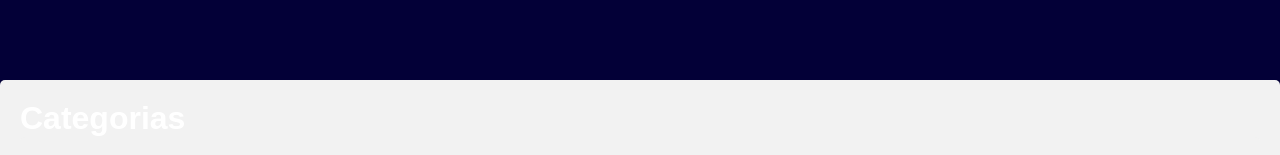
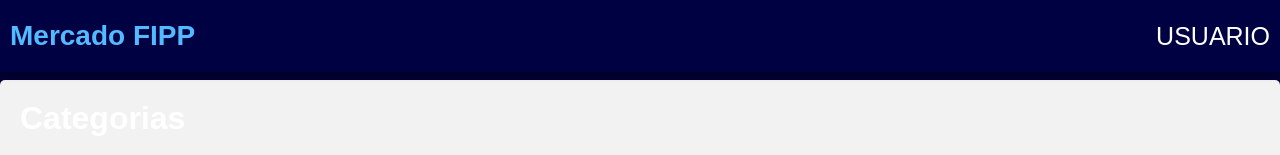
Before and after one commit to MaduRibeiroo/MercadoFIPP, a Vue app: page /form-categorias/Categorias in a window 1280 px wide. Shown: the top 155 px of the page. Built offline with nearby package versions, Linux system fonts and the light colour scheme; no server answers.

Commit message:
aaaaaaaa socorro

```diff
--- a/src/components/forms/FormCategoria.vue
+++ b/src/components/forms/FormCategoria.vue
@@ -1,4 +1,11 @@
 <template>
+  <header class="header">
+    <a href="#" class="logo"><router-link to="/Menu">Mercado FIPP</router-link></a>
+
+    <nav class="navbarra">
+      <a style="--i:2">USUARIO</a>
+    </nav>
+  </header>
   <div class="hello">
     <h1>{{ msg }}</h1>
     <div v-if="formOn">
@@ -157,4 +164,43 @@ div {
   background-color: #04AA6D;
   color: white;
 }
+
+
+.header{
+    position: fixed;
+    top: 0;
+    left: 0;
+    width: 100%;
+    padding: 20px 10px;
+    background-color: #000143;
+    display: flex;
+    justify-content: space-between;
+    align-items: center;
+    z-index: 100;}
+
+.logo{
+    position: relative;
+    font-size: 25px;
+    color: white;
+    text-decoration: none;
+    font-weight: 600;
+    cursor: default;
+    opacity: 0;
+    animation: slideRight 1s ease forwards;}
+
+.navbarra a{
+    display: inline-block;
+    font-size: 25px;
+    color: white;
+    text-decoration: none;
+    font-weight: 500;
+    margin-left: 35px;
+    transition: slideTop .5s ease forwards;
+    opacity: 0;
+    animation: slideLeft 1s ease forwards;
+    animation-delay: calc(.2s * var(--i))}
+
+.navbarra a:houver{
+    color: #53bafff7;}
+
 </style>
--- a/src/components/layouts/login.vue
+++ b/src/components/layouts/login.vue
@@ -41,7 +41,7 @@
                           <div class="flip-card__front">
                             <div class="title">Log in</div>
                             <form class="flip-card__form" action="">
-                                  <input class="flip-card__input" name="nome" placeholder="Nome" type="nome">
+                                <input class="flip-card__input"  id="nome" v-model="nome" placeholder="Nome" type="nome">
                                 <input class="flip-card__input" name="senha" placeholder="Senha" type="password">
                                 <button class="flip-card__btn" @click="login">Logar!</button>
                             </form>
@@ -49,7 +49,7 @@
                           <div class="flip-card__back">
                             <div class="title">Cadastrar</div>
                             <form class="flip-card__form" action="">
-                                  <input class="flip-card__input" id="inputNome" name="nome" placeholder="Nome" type="nome">
+                                <input class="flip-card__input" id="nome" v-model="nome" placeholder="Nome" type="nome">
                                 <input class="flip-card__input" name="senha" placeholder="Senha" type="password">
                                 <button class="flip-card__btn" @click="cadastrarUsuario">Cadastrar!</button>
                             </form>
@@ -59,47 +59,6 @@
                 </div>
               </div>
             </form>
-          <!--
-                <!-- Senha input
-                <div class="mb-3">
-                  <label for="inputSenha" class="form-label">Senha</label>
-                  <input
-                    type="password"
-                    class="form-control"
-                    id="inputSenha"
-                    v-model="senha"
-                    placeholder="Digite sua senha"
-                  />
-                </div>
-
-                <button type="submit" class="btn btn-primary btn-lg btn-block">
-                  Sign in
-                </button>
-
-                <div v-if="erro" class="text-danger mt-3">{{ erro }}</div>
-
-                <div class="divider d-flex align-items-center my-4">
-                  <p class="text-center fw-bold mx-3 mb-0 text-muted">OR</p>
-                </div>
-
-                <a
-                  class="btn btn-primary btn-lg btn-block mb-2"
-                  style="background-color: #3b5998"
-                  href="#!"
-                  role="button"
-                >
-                  <i class="fab fa-facebook-f me-2"></i>Continuar com Facebook
-                </a>
-                <a
-                  class="btn btn-primary btn-lg btn-block"
-                  style="background-color: #55acee"
-                  href="#!"
-                  role="button"
-                >
-                  <i class="fab fa-twitter me-2"></i>Continuar com Twitter
-                </a>-->
-
-
           </div>
         </div>
       </div>
--- a/src/components/layouts/mainView.vue
+++ b/src/components/layouts/mainView.vue
@@ -176,6 +176,7 @@ body{
     display: flex;
     align-items: center;
     padding: 70px 10% 0;
+    margin-top: -100px;
 }
 
 .home-conteudo{
```
Lines whose indentation alone changed are shown as unchanged.
